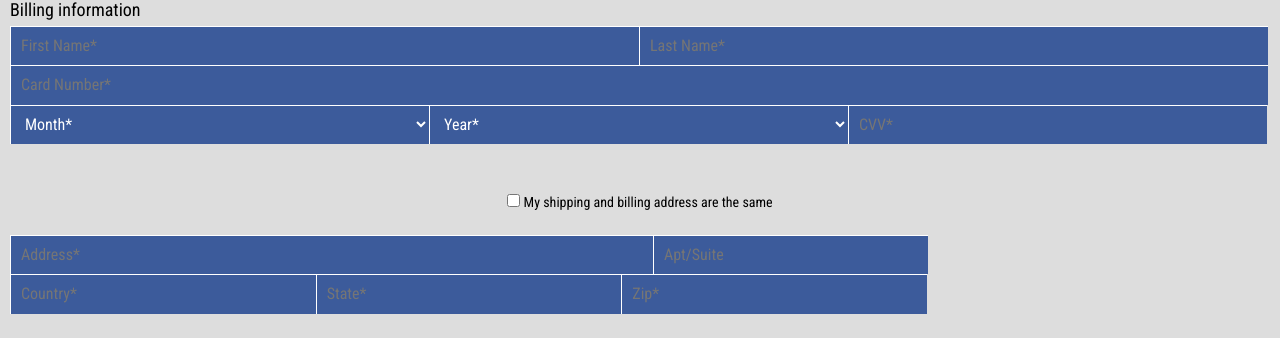
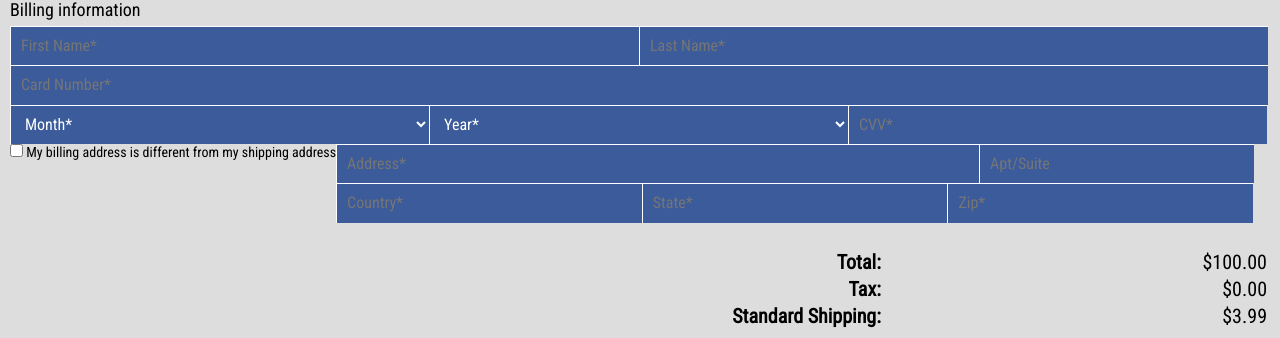
Before and after one commit to akobashikawa/videoplayer-mobile-html, a plain HTML site: page checkout.html in a window 1280 px wide. Shown: the part 84-422 px from the top of the page. Drawn offline with nearby package versions, Linux system fonts and the light colour scheme.

Commit message:
Rename class of checkbox

```diff
--- a/checkout.html
+++ b/checkout.html
@@ -57,10 +57,10 @@
 				</select>
 				<input type="text" class="cvv" placeholder="CVV*">
 
-				<div class="billing-address-same-container">
+				<div class="billing-address-checkbox-container">
 					<label>
-						<input type="checkbox" class="billing-address-same" value="yes">
-						My shipping and billing address are the same
+						<input type="checkbox" class="billing-address-checkbox" value="yes">
+						My billing address is different from my shipping address
 					</label>
 				</div>
 
```
